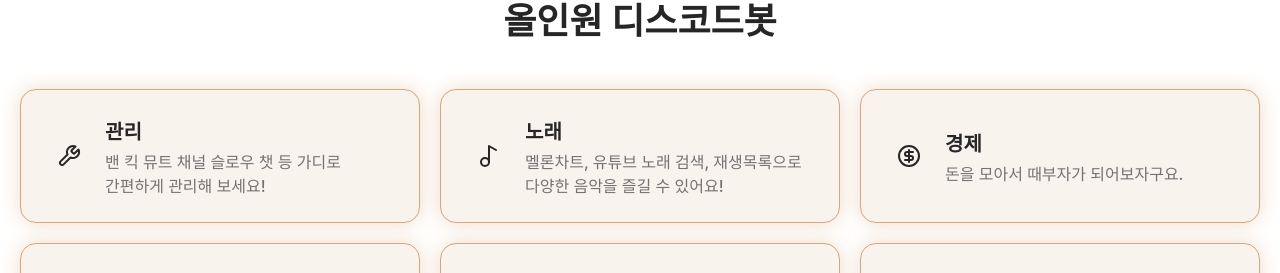
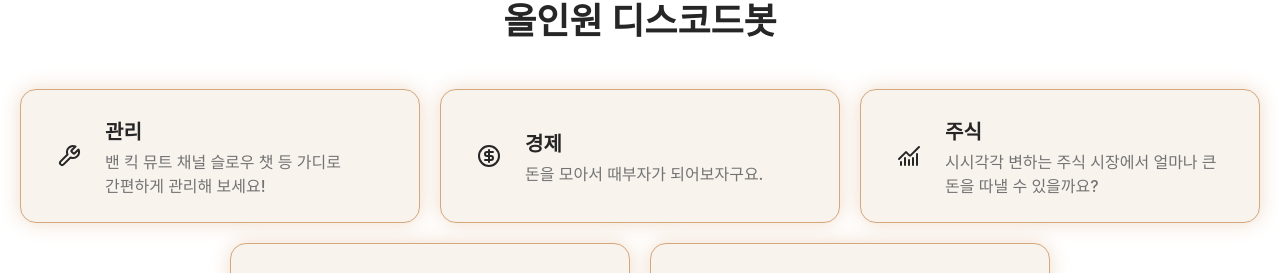
Before and after one commit to corche/adminBot, a React (Vite) app: page / in a window 1280 px wide. Shown: the part 1059-1332 px from the top of the page. Built offline with nearby package versions, Linux system fonts and the light colour scheme; a web font is replaced by a local one.

Commit message:
ㅁㄴㅇㄹ ㅁㄴㅇㄹ

```diff
--- a/src/App.tsx
+++ b/src/App.tsx
@@ -3,7 +3,6 @@ import {
 	ChartNoAxesCombined,
 	CircleDollarSign,
 	Dices,
-	Music2,
 	Wrench,
 } from "lucide-react";
 import Nav from "./Nav";
@@ -18,7 +17,7 @@ export default function App() {
 				<div className="flex flex-col items-center">
 					<div className="text-5xl sm:text-6xl font-bold text-center text-neutral-800">
 						디스코드를
-						<br />더욱 제밌게, <span className="accent font-bold">가디!</span>
+						<br />더욱 재밌게, <span className="accent font-bold">가디!</span>
 					</div>
 					<div className="text-lg text-center mt-5 leading-6">
 						그동안 유저를 관리하는데 골치가 아프셨나요? 아니면 악질
@@ -53,12 +52,6 @@ export default function App() {
 						title="관리"
 						desc="밴 킥 뮤트 채널 슬로우 챗 등 가디로 간편하게 관리해 보세요!"
 						icon={<Wrench />}
-					/>
-					<Card
-						_class="border border-light-brown-300 card-shadow"
-						title="노래"
-						desc="멜론차트, 유튜브 노래 검색, 재생목록으로 다양한 음악을 즐길 수 있어요!"
-						icon={<Music2 />}
 					/>
 					<Card
 					_class="border border-light-brown-300 card-shadow"
```
